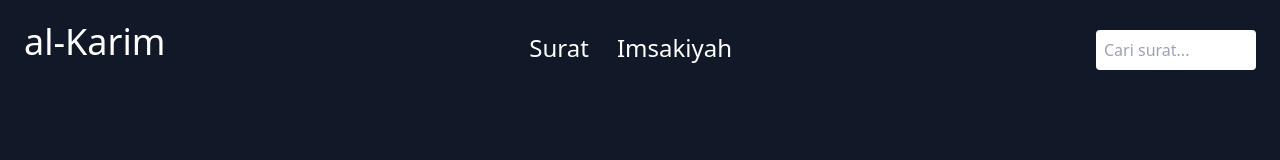
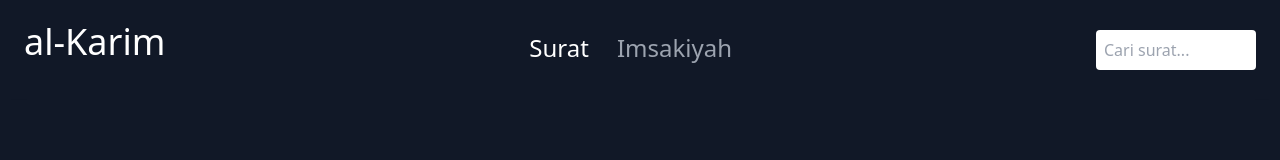
Before and after one commit to ardiansyah-reva/equran-Al-Karim, a Next.js app: page /imsakiyah in a window 1280 px wide. Shown: the top 160 px of the page. Built offline with nearby package versions, Linux system fonts and the light colour scheme; no server answers.

Commit message:
add bismillah all surat

```diff
--- a/app/components/Header.tsx
+++ b/app/components/Header.tsx
@@ -1,10 +1,10 @@
 "use client";
 
 import Link from "next/link";
-import { usePathname } from "next/navigation";
+import { usePathname } from "next/navigation"; // Perbaikan import
 
 function Header() {
-  const pathname = usePathname();
+  const pathname = usePathname(); // Gunakan usePathname untuk mendapatkan path saat ini
 
   return (
     <div className="bg-gray-900 px-6 py-4 font-medium flex flex-col md:flex-row md:justify-between md:items-center">
@@ -15,8 +15,22 @@ function Header() {
       </div>
 
       <nav className="flex gap-7 mt-1 md:mt-4 md:mb-5 text-2xl">
-        <Link href="/surat" className="text-white">Surat</Link>
-        <Link href="/imsakiyah" className="text-white">Imsakiyah</Link>
+        <Link
+          href="/surat"
+          className={`${
+            pathname === "/surat" ? "text-gray-400" : "text-white"
+          }`}
+        >
+          Surat
+        </Link>
+        <Link
+          href="/imsakiyah"
+          className={`${
+            pathname === "/imsakiyah" ? "text-gray-400" : "text-white"
+          }`}
+        >
+          Imsakiyah
+        </Link>
       </nav>
 
       <input
--- a/app/surat/[nomor]/suratSingle.tsx
+++ b/app/surat/[nomor]/suratSingle.tsx
@@ -13,7 +13,7 @@ interface Ayat {
   teksArab: string;
   teksLatin: string;
   teksIndonesia: string;
-  audio: Audio;
+  audio?: Audio;
 }
 
 interface Surat30Juz {
@@ -29,7 +29,7 @@ interface Surat30Juz {
 
 export default function SuratPage() {
   const params = useParams();
-  const nomor = Number(params.nomor); // Konversi ke number
+  const nomor = Number(params.nomor);
   const [surats, setSurats] = useState<Surat30Juz | null>(null);
   const [loading, setLoading] = useState(true);
 
@@ -45,7 +45,19 @@ export default function SuratPage() {
         if (!response.ok) throw new Error("Surat tidak ditemukan");
 
         const result = await response.json();
-        setSurats(result.data);
+        let suratData = result.data;
+
+        // Tambahkan Bismillah di awal kecuali Al-Fatihah (1) dan At-Taubah (9)
+        if (nomor !== 1 && nomor !== 9) {
+          suratData.ayat.unshift({
+            nomorAyat: 0,
+            teksArab: "بِسْمِ اللَّهِ الرَّحْمَٰنِ الرَّحِيمِ",
+            teksLatin: "Bismillahirrahmanirrahim",
+            teksIndonesia: "Dengan nama Allah Yang Maha Pengasih, Maha Penyayang",
+          });
+        }
+
+        setSurats(suratData);
       } catch (error) {
         notFound();
       } finally {
@@ -86,7 +98,7 @@ export default function SuratPage() {
         <div key={index} className="pt-5 px-12 py-12">
           <div className="font-serif shadow-md text-2xl">
             <div className="ukuranAyat flex justify-end gap-10 text-right">
-              <p className="ltr:mr-0 rtl:ml-0">{convertToArabicNumber(surat.nomorAyat)}</p>
+              <p className="ltr:mr-0 rtl:ml-0">{surat.nomorAyat !== 0 ? convertToArabicNumber(surat.nomorAyat) : ""}</p>
               <p dir="rtl" className="font-arabic text-2xl leading-loose">{surat.teksArab}</p>
             </div>
             <div>
--- a/app/surat/page.tsx
+++ b/app/surat/page.tsx
@@ -36,7 +36,7 @@ const Surat = async () => {
       <div className="text-center grid sm:grid-cols-1 md:grid-cols-3 justify-items-center lg:grid-cols-4">
         {surats.map((surat) => (
           <Link key={surat.nomor} href={`/surat/${surat.nomor}`}>
-            <div className="w-72 mt-5 bg-gray-200 shadow p-2 mb-1 rounded-lg">
+            <div className="w-80 mt-3 bg-gray-200 shadow p-2 mb-1 rounded-lg">
               <div className="grid grid-cols-3 text-black">
                 <div className="pt-2">
                   {/* Menggunakan angka Arab */}
@@ -45,7 +45,7 @@ const Surat = async () => {
                   </p>
                 </div>
                 <div className="pt-2">
-                  <p>{surat.namaLatin}</p>
+                  <p className="font-serif">{surat.namaLatin}</p>
                   <p>{surat.nama}</p>
                 </div>
                 <div>
--- a/package.json
+++ b/package.json
@@ -13,7 +13,8 @@
     "flowbite-react": "^0.10.2",
     "next": "15.1.4",
     "react": "^19.0.0",
-    "react-dom": "^19.0.0"
+    "react-dom": "^19.0.0",
+    "react-icons": "^5.5.0"
   },
   "devDependencies": {
     "@eslint/eslintrc": "^3",
```
Also changed, not shown: 1 other file (tests, documents, lock files or other folders).
